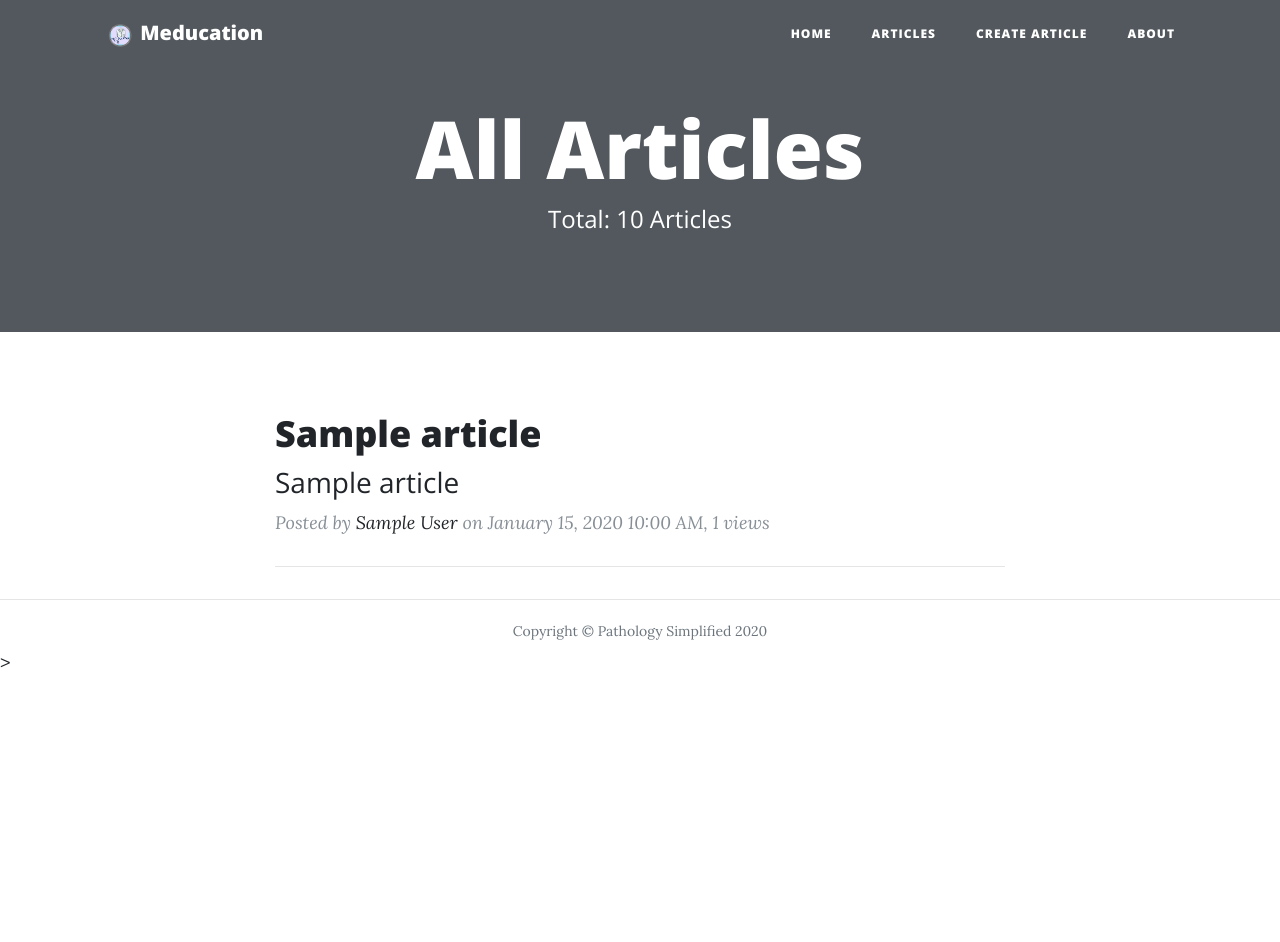
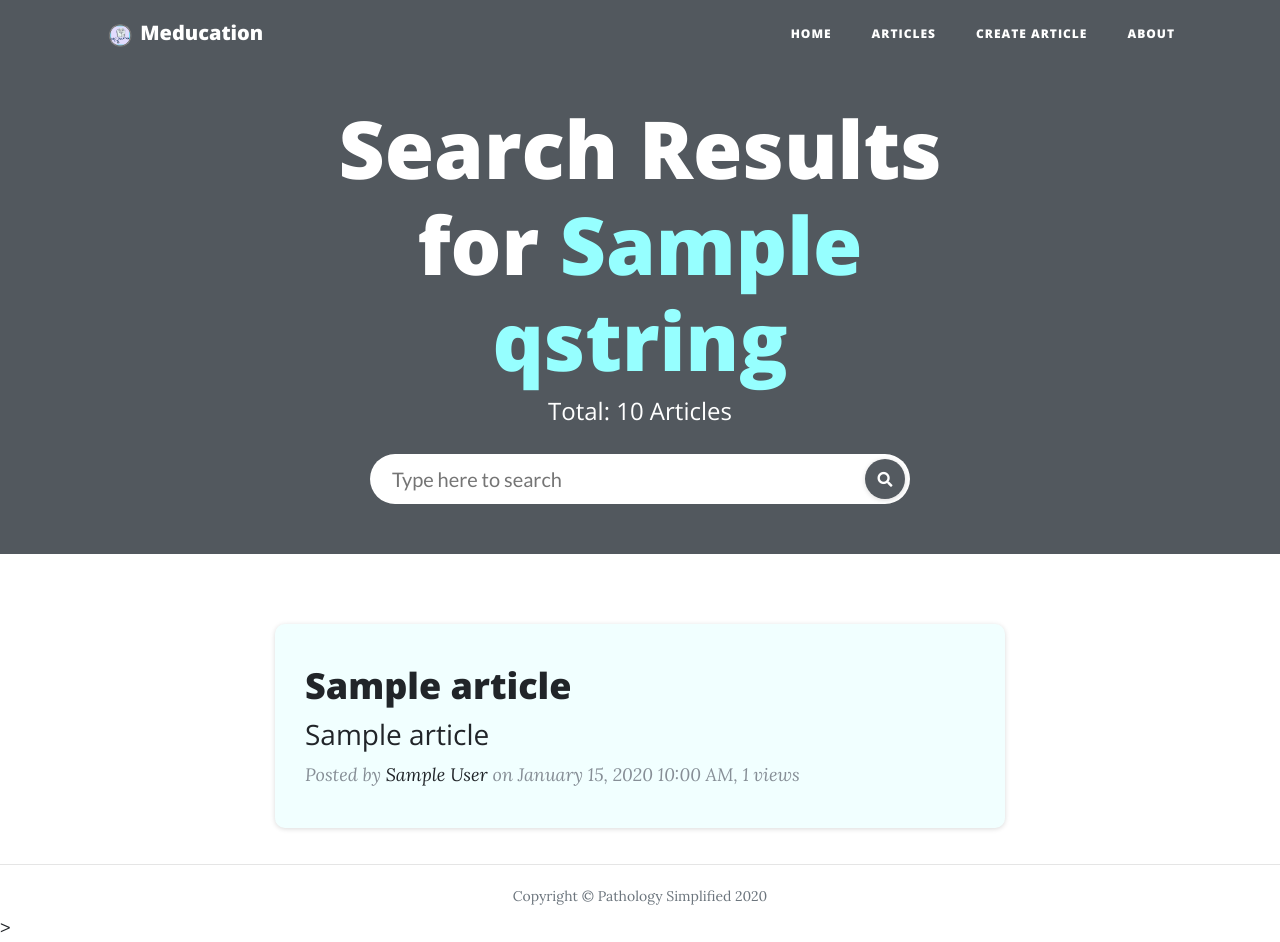
Before and after one commit to galib45/donorfind-flask-bootstrap, a Flask app: template pathology/templates/articles.html in a window 1280 px wide. Before the commit the page ends 668 px from the top, so only its background shows below. Run offline with Flask 2, Linux system fonts and the light colour scheme; the template is opened without the code that fills it: most values are stand-ins (such as "Sample title", 1, 10 or a date in 2020); parts of the project's set-up code (start-up, migrations or seed data) failed here and were passed over; some libraries are stand-ins or nearby versions.

Commit message:
implemented searching option

```diff
--- a/donorfind/routes.py
+++ b/donorfind/routes.py
@@ -16,6 +16,8 @@ donorfind = flask.Blueprint(
 def extract_num(value):
 	return ''.join([c for c in value if c.isdigit()])
 
+global repo
+
 # initialize the github repository of the database
 user = Github('galib45', 'ribosome80S').get_user()
 repo = user.get_repo('galib-cloud')
@@ -27,13 +29,9 @@ if not os.path.isfile('donorfind/database.db'):
 	with open('donorfind/database.db', 'wb') as file:
 		file.write(file_content)
 
-# initialize the database
-#db = database.Database()
-
 # routing commands
 @donorfind.route('/')
 def index():
-	#stat = db.statistics()
 	categories = set([x.blood_group for x in Donor.select()])
 	stat = [(cat, Donor.select().where(Donor.blood_group==cat).count()) for cat in categories]
 	stat.append(('Total', Donor.select().count()))
--- a/pathology/templates/articles.html
+++ b/pathology/templates/articles.html
@@ -1,9 +1,14 @@
 {% extends "patho-base.html" %}
-{% block title %}All Articles ({{ page_num }}){% endblock %}
+{% block title %}
+	{% if qstring=='' %} All Articles
+	{% else %} Search Results
+	{% endif %}
+	({{ page_num }})
+{% endblock %}
 
 {% block style %}
 .btn-circle {
-  box-shadow: 0 0 5px rgba(0, 0, 0, 0.35);
+  box-shadow: var(--shadow);
   background-color: var(--foreground);
   color: var(--background);
   height: 50px; width: 50px;
@@ -24,6 +29,32 @@
   color: var(--foreground);
 }
 
+.search {
+	background-color: var(--foreground);
+	color: var(--background);
+	border-radius: 150px;
+	padding: 0 0 0 10px;
+	height: 50px;
+	margin: 30px 0 50px;
+	justify-content: center;
+	align-items: center;
+}
+
+.search .btn-circle {
+	height: 40px;
+	width: 40px;
+	font-size: 15px;
+}
+
+.search input, input:focus {
+	border: none;
+	outline: none;
+	margin: 10px;
+	height: 30px;
+	width: calc(100% - 70px);
+	font-family: 'Lato';
+}
+
 {% endblock %}
 
 {% block content %}
@@ -33,9 +64,25 @@
     <div class="container">
       <div class="row">
         <div class="col-lg-8 col-md-10 mx-auto">
-          <div class="page-heading" style="padding: 100px 0px">
-            <h1>All Articles</h1>
-            <span class="subheading">Total: {{ total }} Articles</span>
+          <div class="page-heading" style="padding: 100px 0 0">
+            <h1>
+            	{% if qstring=='' %} All Articles
+				{% else %} Search Results for
+				<span style="color: #96ffff;">{{ qstring }}</span>
+				{% endif %}
+            </h1>
+            <span class="subheading">Total: {{ total }} Article{% if total>1 %}s{% endif %}</span>
+          </div>
+        </div>
+      </div>
+      <div class="row">
+        <div class="col-lg-6 col-md-8 mx-auto">
+            <div class="search">
+            	<input type="text" class="float-left" id="search-text" value="" placeholder="Type here to search">
+            	<a class="btn-circle float-right active" id="search-btn" href="{{ url_for('pathology.articles', q='') }}">
+                	<i class="fas fa-search"></i>
+              	</a>
+            </div>
           </div>
         </div>
       </div>
@@ -47,7 +94,7 @@
     <div class="row">
       <div class="col-lg-8 col-md-10 mx-auto">
         {% for article in articles %}
-        <div class="post-preview">
+        <div class="post-preview prev">
           <a href="/pathology/post/{{ article.id }}">
             <h2 class="post-title">
               {{ article.title }}
@@ -60,7 +107,6 @@
             <a href="#">{{ article.author }}</a>
             on {{ article.date_created.strftime('%B %d, %Y %I:%M %p') }}, {{ article.view_count }} views</p>
         </div>
-        <hr>
         {% endfor %}
 
 
@@ -69,7 +115,7 @@
           <ul class="pagination justify-content-center" style="display: block;">
             {% if page_num > 1 %}
             <li class="page-item">
-              <a class="btn-circle float-left" href="{{ url_for('pathology.articles', page=page_num-1) }}">
+              <a class="btn-circle float-left" href="{{ url_for('pathology.articles', q=qstring, page=page_num-1) }}">
                 <i class="fas fa-arrow-left"></i>
               </a>
             </li>
@@ -77,7 +123,7 @@
             {% if max_pages <= 7 and max_pages > 1%}
               {% for i in range(max_pages) %}
               <li class="page-item">
-                <a class="btn-circle float-left {% if i+1==page_num %} active {% endif %}" href="{{ url_for('pathology.articles', page=i+1) }}">
+                <a class="btn-circle float-left {% if i+1==page_num %} active {% endif %}" href="{{ url_for('pathology.articles', q=qstring, page=i+1) }}">
                   {{ i+1 }}
                 </a>
               </li>
@@ -87,7 +133,7 @@
               {% if page_num < 5 %}
                 {% for i in range(1, 6) %}
                 <li class="page-item">
-                  <a class="btn-circle float-left {% if i==page_num %} active {% endif %}" href="{{ url_for('pathology.articles', page=i) }}">
+                  <a class="btn-circle float-left {% if i==page_num %} active {% endif %}" href="{{ url_for('pathology.articles', q=qstring, page=i) }}">
                     {{ i }}
                   </a>
                 </li>
@@ -98,14 +144,14 @@
                   </span>
                 </li>
                 <li class="page-item">
-                  <a class="btn-circle float-left" href="{{ url_for('pathology.articles', page=max_pages) }}">
+                  <a class="btn-circle float-left" href="{{ url_for('pathology.articles', q=qstring, page=max_pages) }}">
                     {{ max_pages }}
                   </a>
                 </li>
               {% endif %}
               {% if page_num >= max_pages-3 %}
                 <li class="page-item">
-                  <a class="btn-circle float-left" href="{{ url_for('pathology.articles', page=1) }}">
+                  <a class="btn-circle float-left" href="{{ url_for('pathology.articles', q=qstring, page=1) }}">
                     1
                   </a>
                 </li>
@@ -116,7 +162,7 @@
                 </li>
                 {% for i in range(max_pages-4, max_pages+1) %}
                 <li class="page-item">
-                  <a class="btn-circle float-left {% if i==page_num %} active {% endif %}" href="{{ url_for('pathology.articles', page=i) }}">
+                  <a class="btn-circle float-left {% if i==page_num %} active {% endif %}" href="{{ url_for('pathology.articles', q=qstring, page=i) }}">
                     {{ i }}
                   </a>
                 </li>
@@ -124,7 +170,7 @@
               {% endif %}
               {% if page_num >= 5 and page_num < max_pages-3 %}
               <li class="page-item">
-                <a class="btn-circle float-left" href="{{ url_for('pathology.articles', page=1) }}">
+                <a class="btn-circle float-left" href="{{ url_for('pathology.articles', q=qstring, page=1) }}">
                   1
                 </a>
               </li>
@@ -134,17 +180,17 @@
                 </span>
               </li>
               <li class="page-item">
-                <a class="btn-circle float-left" href="{{ url_for('pathology.articles', page=page_num-1) }}">
+                <a class="btn-circle float-left" href="{{ url_for('pathology.articles', q=qstring, page=page_num-1) }}">
                   {{ page_num-1 }}
                 </a>
               </li>
               <li class="page-item">
-                <a class="btn-circle float-left active" href="{{ url_for('pathology.articles', page=page_num) }}">
+                <a class="btn-circle float-left active" href="{{ url_for('pathology.articles', q=qstring, page=page_num) }}">
                   {{ page_num }}
                 </a>
               </li>
               <li class="page-item">
-                <a class="btn-circle float-left" href="{{ url_for('pathology.articles', page=page_num+1) }}">
+                <a class="btn-circle float-left" href="{{ url_for('pathology.articles', q=qstring, page=page_num+1) }}">
                   {{ page_num+1 }}
                 </a>
               </li>
@@ -154,7 +200,7 @@
                 </span>
               </li>
               <li class="page-item">
-                <a class="btn-circle float-left" href="{{ url_for('pathology.articles', page=max_pages) }}">
+                <a class="btn-circle float-left" href="{{ url_for('pathology.articles', q=qstring, page=max_pages) }}">
                   {{ max_pages }}
                 </a>
               </li>
@@ -162,7 +208,7 @@
             {% endif %}
             {% if page_num < max_pages %}
               <li class="page-item">
-                <a class="btn-circle float-left" href="{{ url_for('pathology.articles', page=page_num+1) }}">
+                <a class="btn-circle float-left" href="{{ url_for('pathology.articles', q=qstring, page=page_num+1) }}">
                   <i class="fas fa-arrow-right"></i>
                 </a>
               </li>
@@ -176,3 +222,18 @@
 
   <hr>
 {% endblock %}
+
+{% block script %}
+text = document.getElementById('search-text');
+btn = document.getElementById('search-btn');
+text.onchange = function() {
+	btn.href = btn.href.replace('?q=', '?q='+text.value);
+};
+
+text.onkeyup = function(event) {
+	event.preventDefault();
+	if (event.keyCode == 13) {
+		btn.click();
+	}
+};
+{% endblock %}
--- a/pathology/templates/patho-base.html
+++ b/pathology/templates/patho-base.html
@@ -17,15 +17,24 @@
   <link href="{{ url_for('pathology.static', filename='all.min.css') }}" rel="stylesheet" type="text/css">
   <link href='https://fonts.googleapis.com/css?family=Lora:400,700,400italic,700italic' rel='stylesheet' type='text/css'>
   <link href='https://fonts.googleapis.com/css?family=Open+Sans:300italic,400italic,600italic,700italic,800italic,400,300,600,700,800' rel='stylesheet' type='text/css'>
+  <link href='https://fonts.googleapis.com/css?family=Lato|Montserrat|Open+Sans|Poppins|Roboto&display=swap' rel='stylesheet' type='text/css'>
 
   <!-- Custom styles for this template -->
   <link href="{{ url_for('pathology.static', filename='clean-blog.min.css') }}" rel="stylesheet">
-  <link href="{{ url_for('pathology.static', filename='style.css') }}" rel="stylesheet">
 
   <style>
     * {
       --background: #545a60;
       --foreground: #fff;
+      --shadow: 0 1px 5px rgba(0, 0, 0, 0.15);
+    }
+
+    .prev {
+    	background: rgba(200, 255, 255, 0.25);
+    	padding: 10px 30px;
+    	border-radius: 10px;
+    	box-shadow: var(--shadow);
+    	margin: 20px 0;
     }
     {% block style %}{% endblock %}
   </style>
```
Also changed, not shown: pathology/routes.py (+23 -12 lines), pathology/templates/patho-index.html (+4 -5 lines), pathology/templates/post.html (+1 -7 lines).
